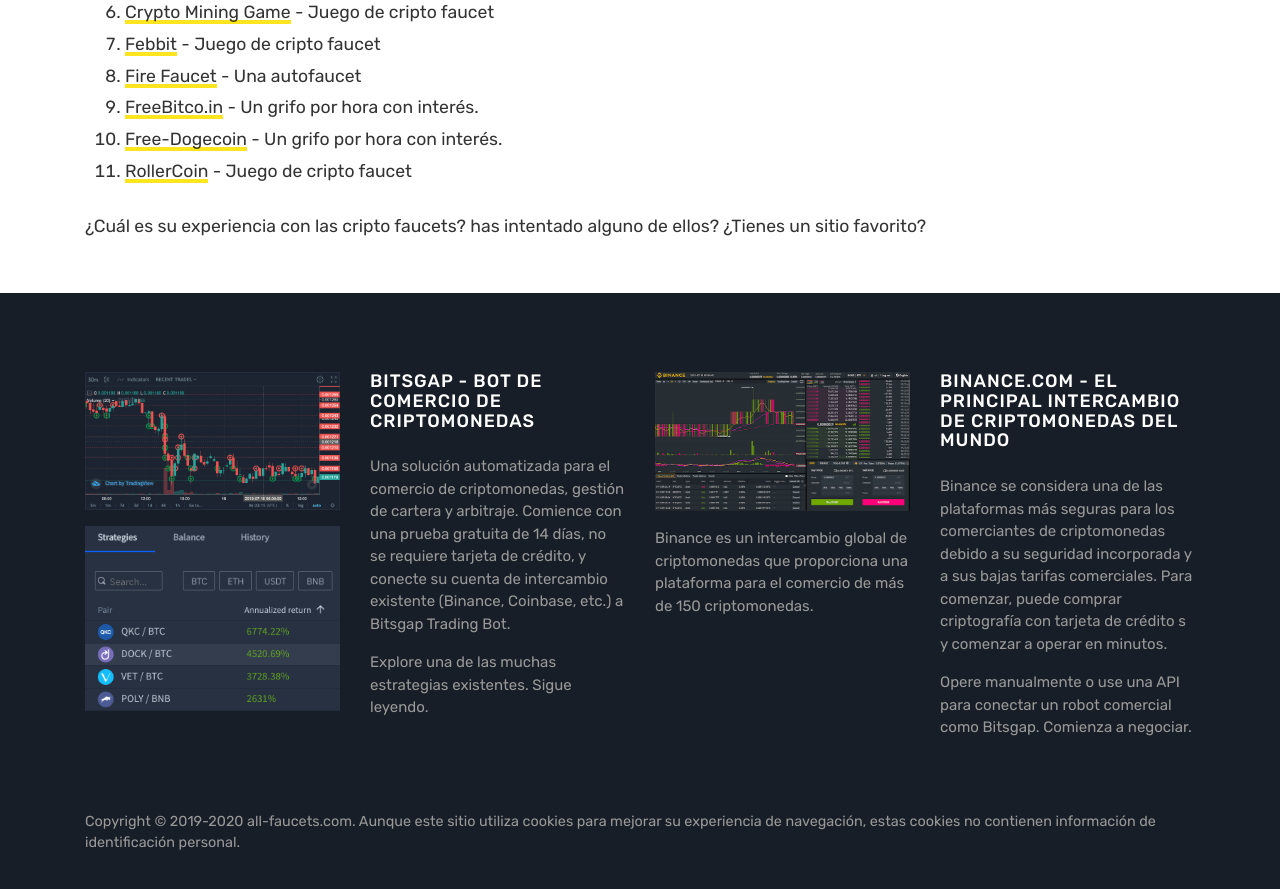
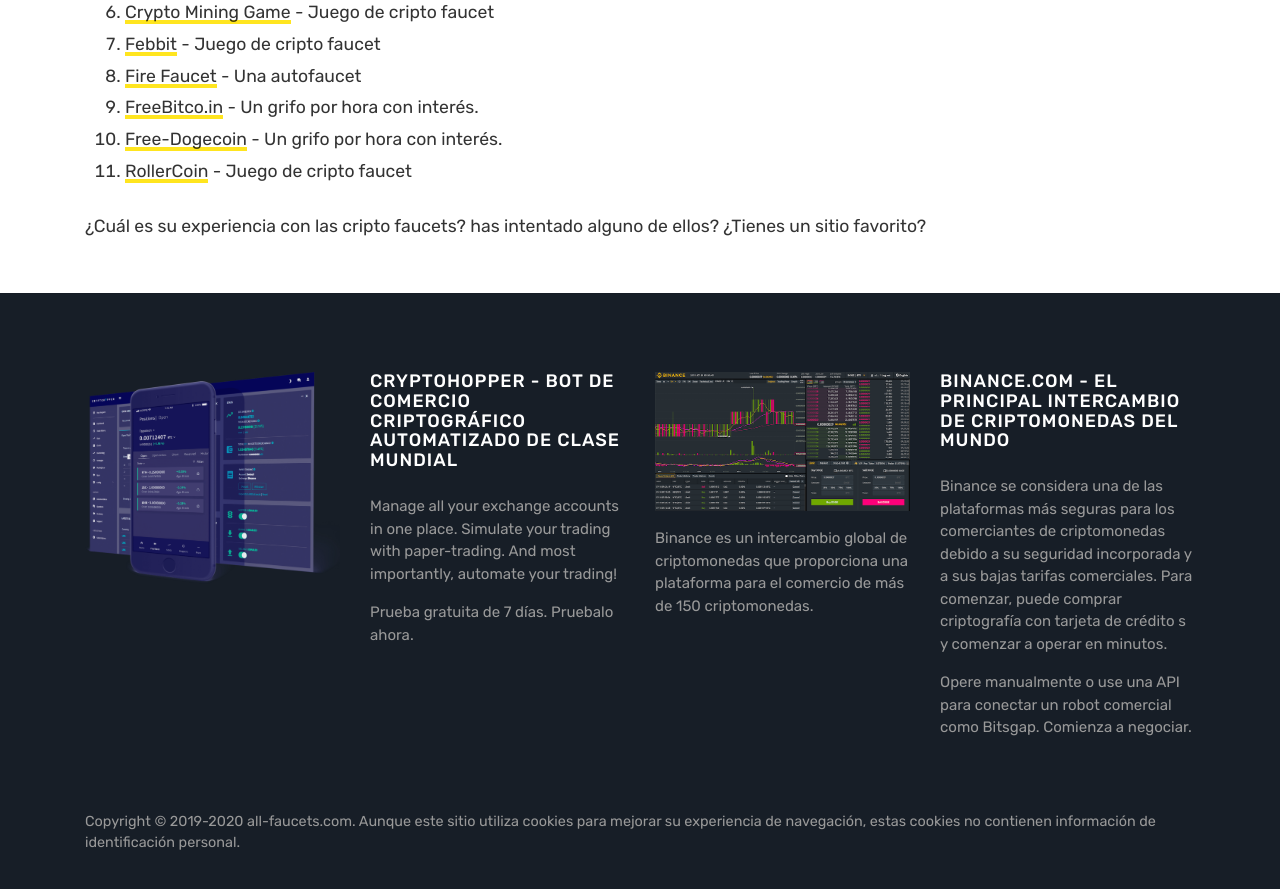
Before and after one commit to SadRobotChannel/af-es, a Jekyll site: the page built from index.md, in a window 1280 px wide and 900 px high, scrolled down 1080 px. Shown: the top 889 px of the window. Built offline with Jekyll 4.4.1, drawn with Linux system fonts in a browser that asks for light colours; nearby versions of some CDN libraries; comment, search, counter and statistics services are not loaded.

Commit message:
Add files via upload

```diff
--- a/_layouts/default.html
+++ b/_layouts/default.html
@@ -96,18 +96,17 @@
 
               <div class="col-sm-3">
                 <div class="footer-widget">
-                  <a href="http://bit.ly/www-bitsgap" target="_blank""><img src="/assets/images/bitsgap-02.png" alt="Bitsgap - Cryptocurrency Trading Bot"/></a>
+                  <a href="http://www.anrdoezrs.net/click-5237627-13619019" target="_blank""><img src="/assets/images/cryptohopper-01.png" alt="Cryptohopper - Bot de comercio criptográfico automatizado de clase mundial"/></a>
                   <p> </p>
-                  <a href="http://bit.ly/www-bitsgap" target="_blank""><img src="/assets/images/bitsgap-03.png" alt="Start with a 14-day free trial. No credit card required."/></a>
                 </div>
               </div>
 
               <div class="col-sm-3">
               <div class="footer-widget">
-              <h5 class="title"><a href="http://bit.ly/www-bitsgap" target="_blank">Bitsgap - Bot de comercio de criptomonedas</a></h5>
-              Una solución automatizada para el comercio de criptomonedas, gestión de cartera y arbitraje. Comience con una prueba gratuita de 14 días, no se requiere tarjeta de crédito, y conecte su cuenta de intercambio existente (Binance, Coinbase, etc.) a Bitsgap Trading Bot.
+              <h5 class="title"><a href="http://www.anrdoezrs.net/click-5237627-13619019" target="_blank">Cryptohopper - Bot de comercio criptográfico automatizado de clase mundial</a></h5>
+              Manage all your exchange accounts in one place. Simulate your trading with paper-trading. And most importantly, automate your trading!
               <p> </p>
-              Explore una de las muchas estrategias existentes. <a href="http://bit.ly/www-bitsgap" target="_blank">Sigue leyendo.</a>
+              Prueba gratuita de 7 días. <a href="http://www.anrdoezrs.net/click-5237627-13619019" target="_blank">Pruebalo ahora.</a>
               </div>
               </div>
 
```
